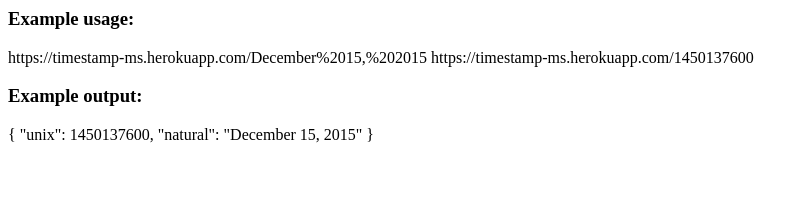
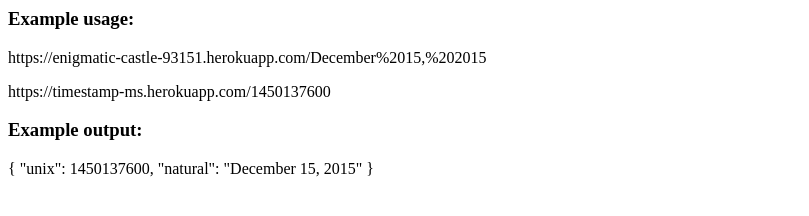
Before and after one commit to mrkmhny/api-project1, a website: page index.html in a window 1280 px wide. Shown: the whole page, without its empty margins (0-809 px from the left). Drawn offline with Linux system fonts and the light colour scheme.

Commit message:
fixed instructions

```diff
--- a/index.html
+++ b/index.html
@@ -1,6 +1,8 @@
 <h3>Example usage:</h3>
 <p>
-https://timestamp-ms.herokuapp.com/December%2015,%202015
+https://enigmatic-castle-93151.herokuapp.com/December%2015,%202015
+</p>
+<p>
 https://timestamp-ms.herokuapp.com/1450137600
 </p>
 
```
